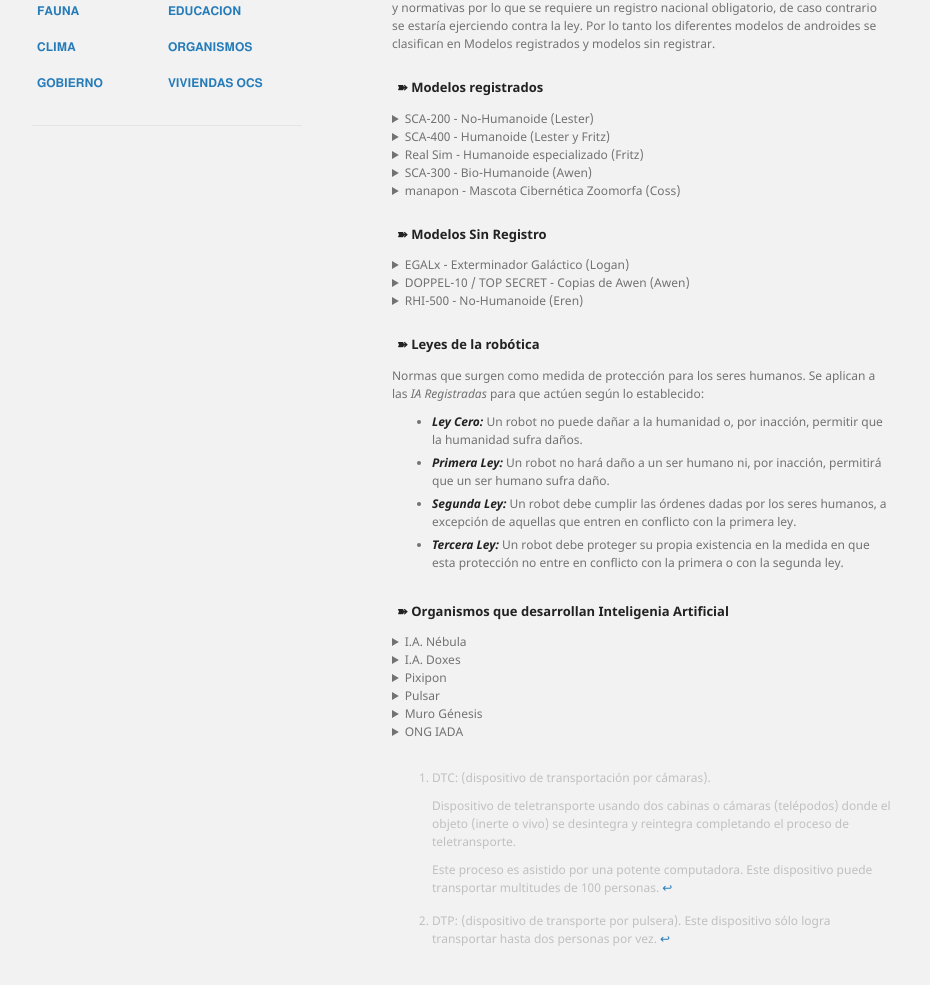
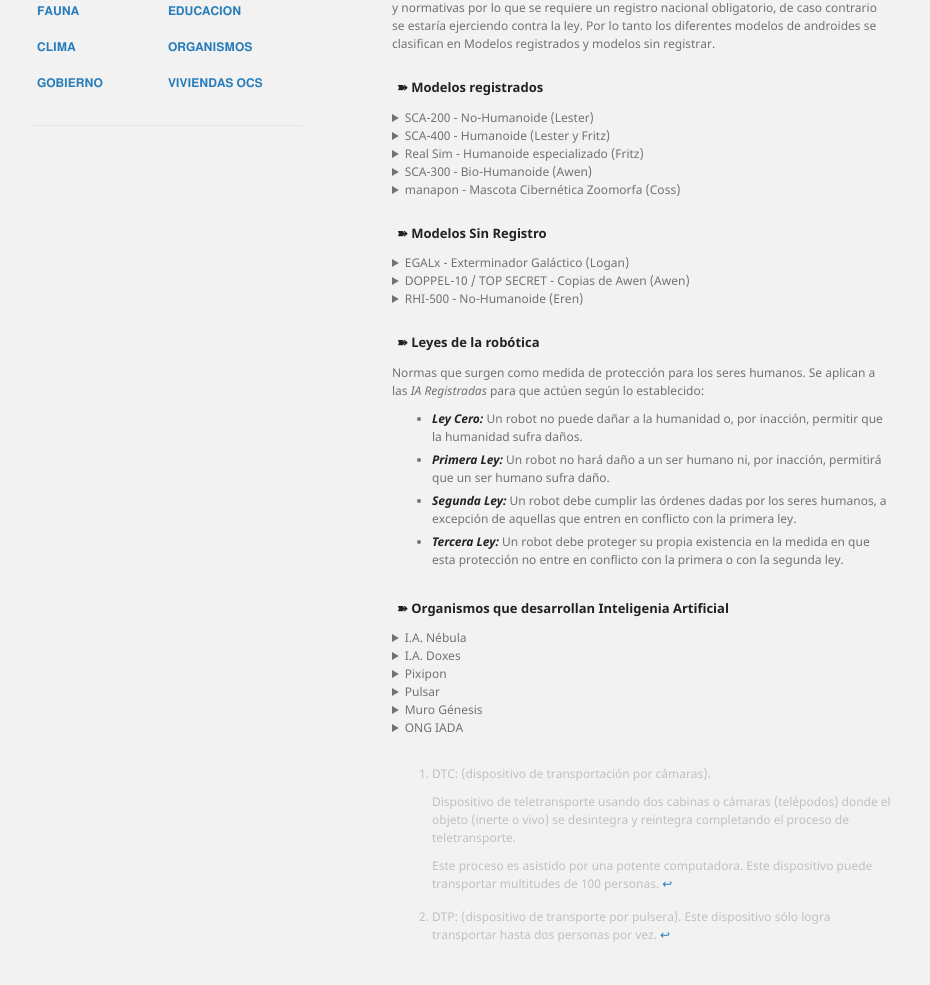
Before and after one commit to BlairSander/ciudad, a Jekyll site: the page built from tecnologia.md, in a window 1280 px wide and 1400 px high, scrolled down 717 px. Shown: the part 382-1367 px from the top of the window, without its empty margins (178-1108 px from the left). Built offline with Jekyll 4.4.1, drawn with Linux system fonts in a browser that asks for light colours; our own code applies the rules of GitHub Pages for plain Markdown files.

Commit message:
jekyll-theme-minimal.scss

```diff
--- a/_sass/jekyll-theme-minimal.scss
+++ b/_sass/jekyll-theme-minimal.scss
@@ -29,7 +29,7 @@ h2 {
 h3 {
   color:#222;
   font-size: 13px;
-  margin:20px 0 7px 0;
+  margin:20px 0 6px;
   padding: 5px;
 }
 
```
